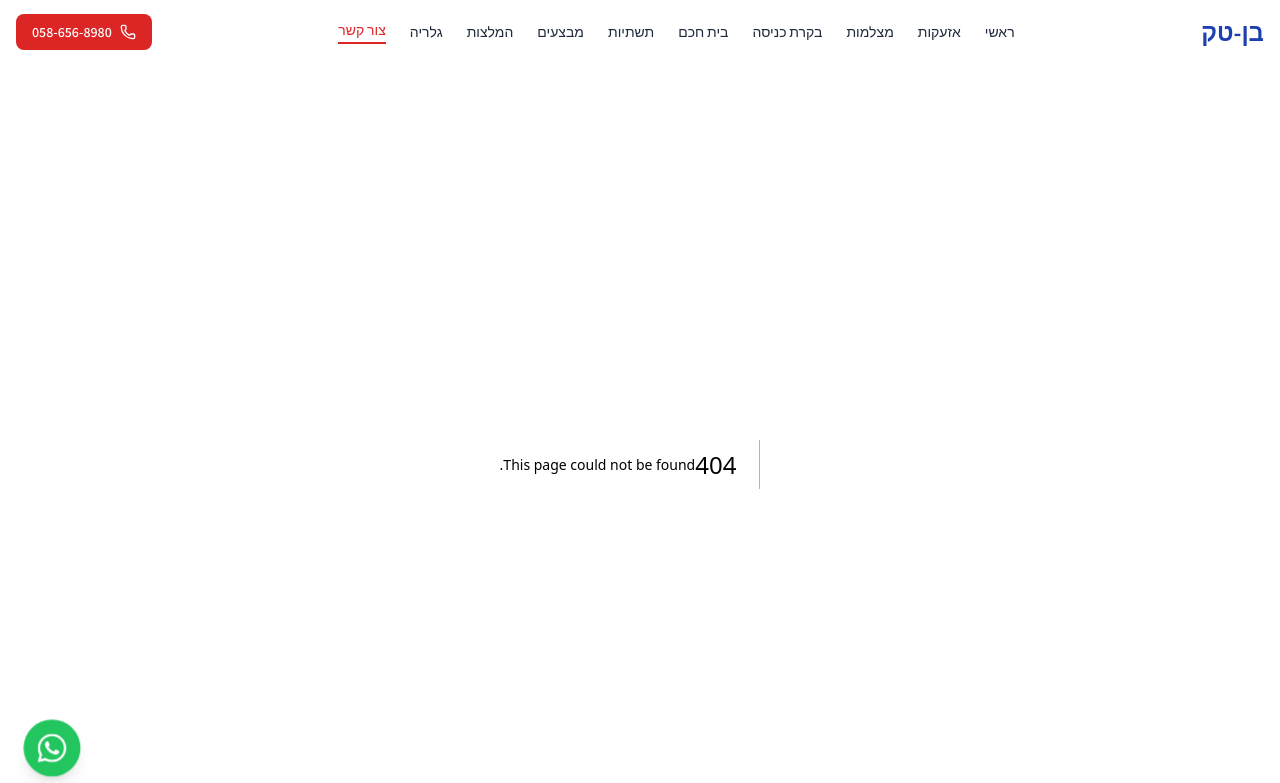
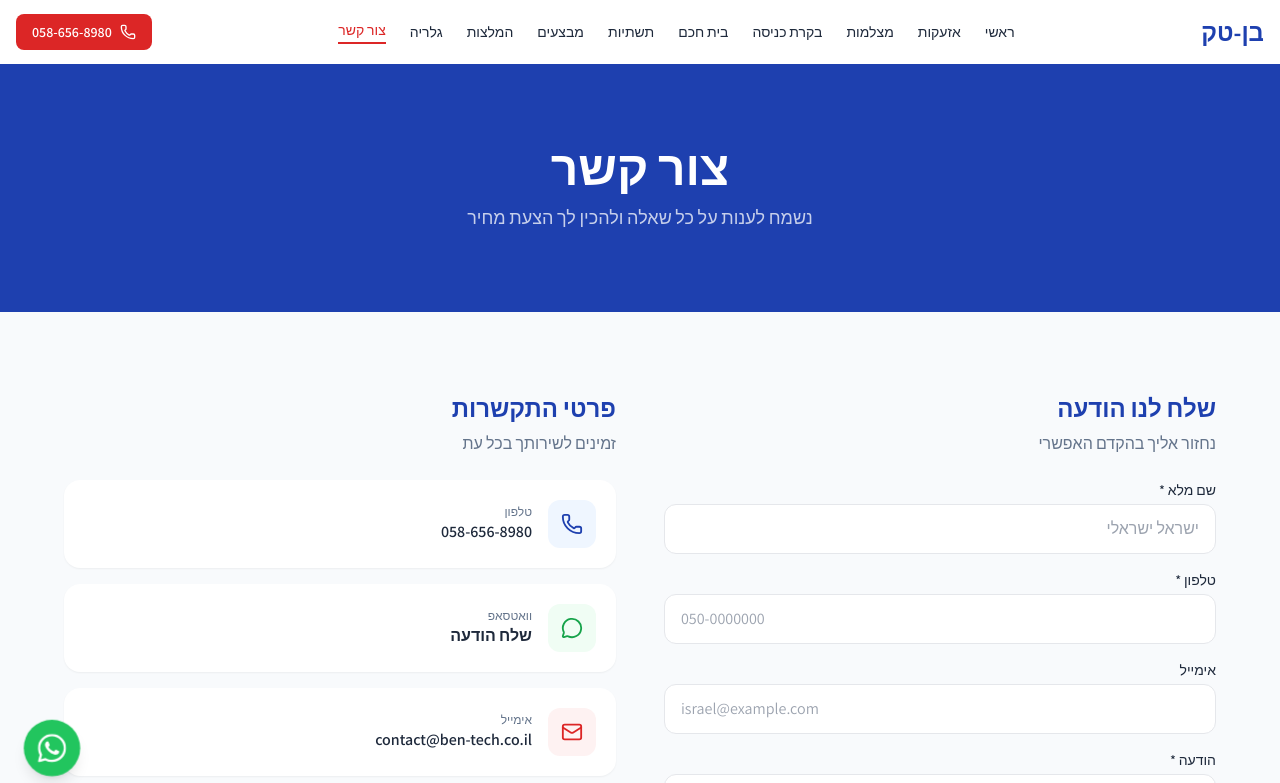
Before and after one commit to avraon200/ben-tech-site, a Next.js app: page /contact-us in a window 1280 px wide. Before the commit this address had no page. Shown: the top 783 px of the page. Built offline with nearby package versions, Linux system fonts and the light colour scheme.

Commit message:
feat: Contact page with form and contact info cards

```diff
--- /dev/null
+++ b/app/contact-us/page.tsx
@@ -0,0 +1,64 @@
+import { Phone, MessageCircle, Mail, Share2 } from 'lucide-react'
+import AnimateOnScroll from '@/components/ui/AnimateOnScroll'
+import ContactForm from '@/components/ui/ContactForm'
+import { PHONE, PHONE_HREF, WHATSAPP_HREF, EMAIL, EMAIL_HREF, FACEBOOK_HREF } from '@/lib/constants'
+
+export const metadata = { title: 'צור קשר | בן-טק' }
+
+const contactItems = [
+  { icon: Phone, label: 'טלפון', value: PHONE, href: PHONE_HREF, color: 'bg-blue-50 text-primary' },
+  { icon: MessageCircle, label: 'וואטסאפ', value: 'שלח הודעה', href: WHATSAPP_HREF, color: 'bg-green-50 text-green-600' },
+  { icon: Mail, label: 'אימייל', value: EMAIL, href: EMAIL_HREF, color: 'bg-red-50 text-accent' },
+  { icon: Share2, label: 'פייסבוק', value: 'עמוד הפייסבוק שלנו', href: FACEBOOK_HREF, color: 'bg-indigo-50 text-indigo-600' },
+]
+
+export default function ContactPage() {
+  return (
+    <>
+      <section className="bg-primary py-20 px-4 text-center text-white">
+        <h1 className="text-4xl md:text-5xl font-bold">צור קשר</h1>
+        <p className="text-white/75 text-lg mt-3">נשמח לענות על כל שאלה ולהכין לך הצעת מחיר</p>
+      </section>
+
+      <section className="py-20 px-4 bg-background">
+        <div className="max-w-6xl mx-auto grid grid-cols-1 lg:grid-cols-2 gap-12">
+          {/* Form */}
+          <AnimateOnScroll>
+            <div>
+              <h2 className="text-2xl font-bold text-primary mb-2">שלח לנו הודעה</h2>
+              <p className="text-text-muted mb-6">נחזור אליך בהקדם האפשרי</p>
+              <ContactForm />
+            </div>
+          </AnimateOnScroll>
+
+          {/* Contact info */}
+          <AnimateOnScroll delay={0.15}>
+            <div>
+              <h2 className="text-2xl font-bold text-primary mb-2">פרטי התקשרות</h2>
+              <p className="text-text-muted mb-6">זמינים לשירותך בכל עת</p>
+              <div className="flex flex-col gap-4">
+                {contactItems.map(({ icon: Icon, label, value, href, color }) => (
+                  <a
+                    key={label}
+                    href={href}
+                    target={href.startsWith('http') ? '_blank' : undefined}
+                    rel={href.startsWith('http') ? 'noopener noreferrer' : undefined}
+                    className="flex items-center gap-4 bg-surface rounded-2xl p-5 shadow-sm hover:shadow-md transition-shadow"
+                  >
+                    <div className={`w-12 h-12 ${color} rounded-xl flex items-center justify-center flex-shrink-0`}>
+                      <Icon size={22} />
+                    </div>
+                    <div>
+                      <p className="text-xs text-text-muted">{label}</p>
+                      <p className="font-semibold text-text-primary">{value}</p>
+                    </div>
+                  </a>
+                ))}
+              </div>
+            </div>
+          </AnimateOnScroll>
+        </div>
+      </section>
+    </>
+  )
+}
```
